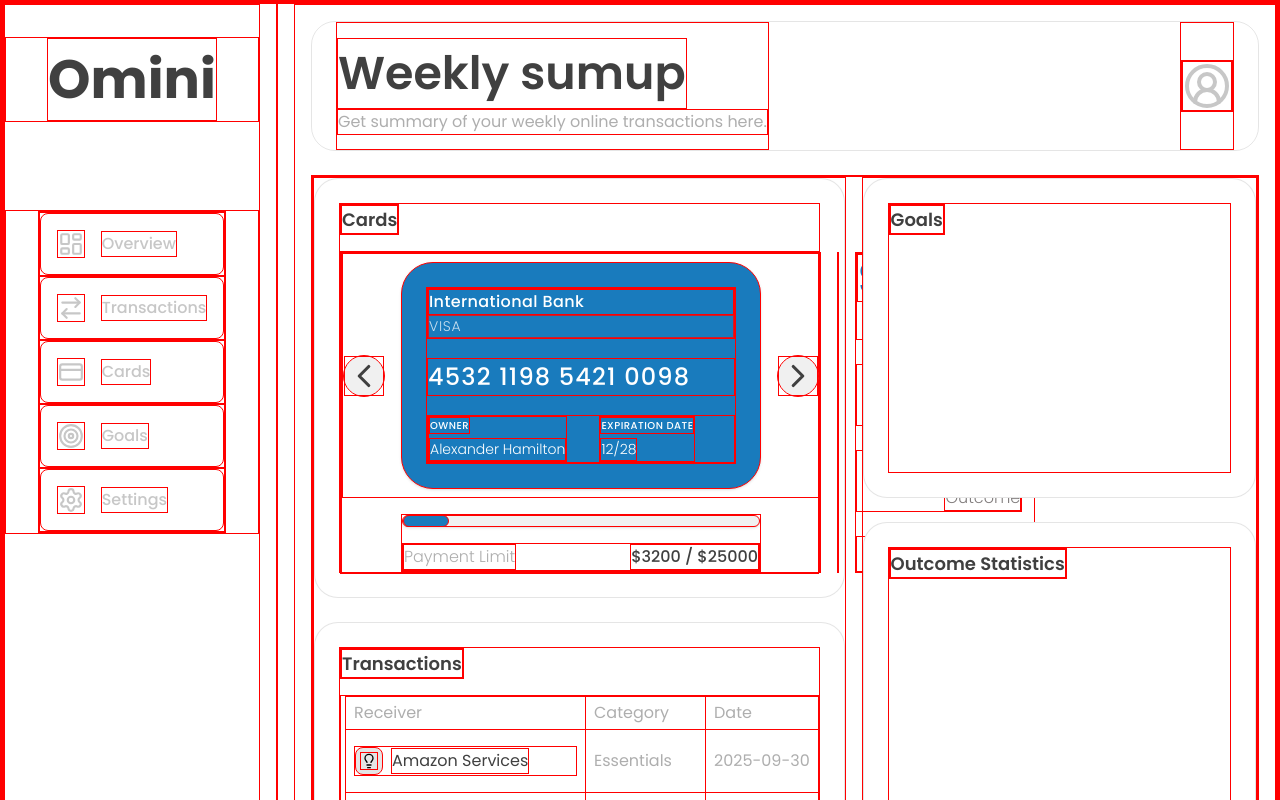
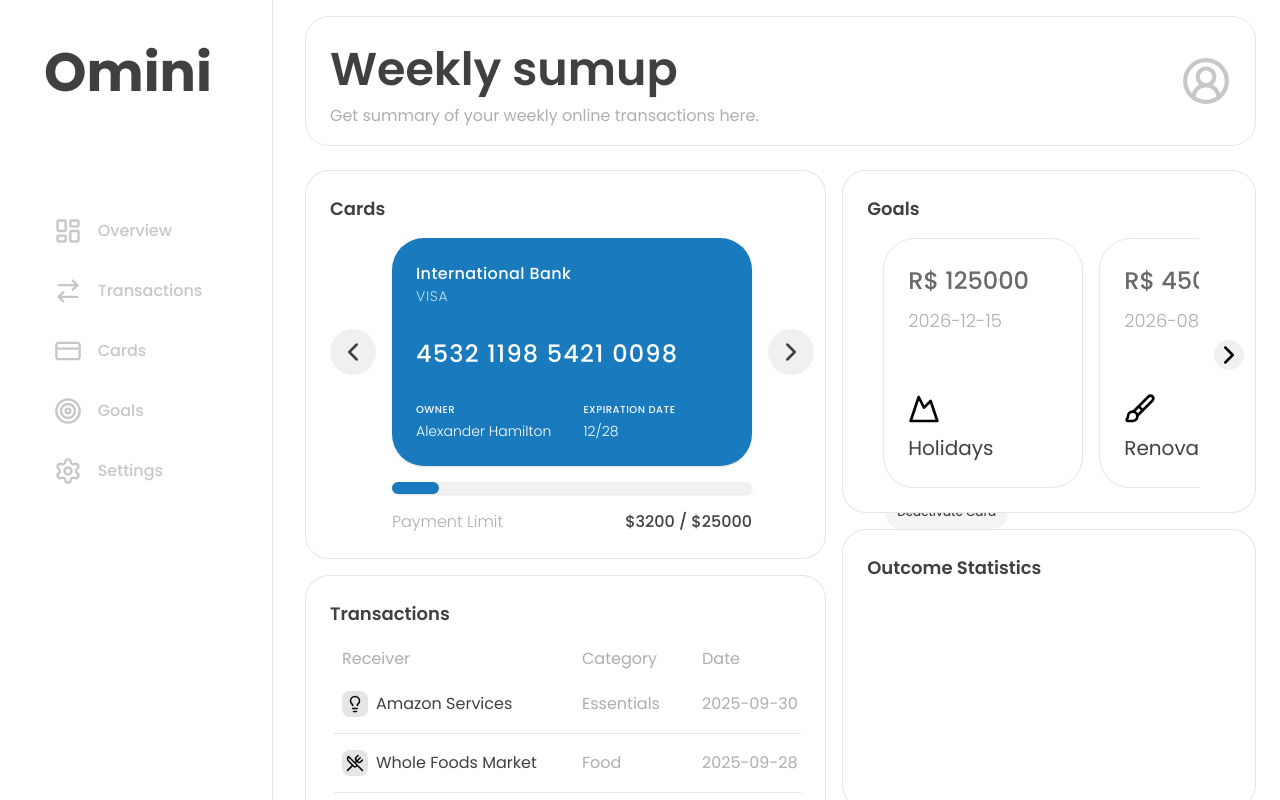
Before and after one commit to joaodearaujo/Omini, a React app in the folder frontend/: page / in a window 1280 px wide. Shown: the top 800 px of the page. Built offline with nearby package versions, Linux system fonts and the light colour scheme; the HTML template or start-up script is replaced by a standard one.

Commit message:
feat(Goals): create Goals component

```diff
--- a/frontend/src/App.tsx
+++ b/frontend/src/App.tsx
@@ -11,7 +11,7 @@ function App() {
 
       <div className="w-px h-full bg-black/10"/>
 
-      <div className="h-full flex-1 flex-col p-4 gap-6 flex bg-blue " >
+      <div className="h-full flex-1 flex-col p-4 pr-6 gap-6 flex bg-blue " >
         <Header/>
 
         <Outlet>
--- a/frontend/src/components/ui/Section/Section.tsx
+++ b/frontend/src/components/ui/Section/Section.tsx
@@ -1,7 +1,7 @@
 import type { SectionProps } from "./Section.type";
 
 const STYLE = {
-  root: 'w-full  min-h-[320px] max-h-[420px] flex flex-col justify-center items-center p-6 border-1 bg-white border-black/10 rounded-3xl',
+  root: 'w-full  min-h-[280px] max-h-[420px] flex flex-col justify-center items-center p-6 border-1 bg-white border-black/10 rounded-3xl',
   container: 'w-full h-full flex flex-col gap-4',
   title: 'font-semibold text-[18px] text-[#404040]'
 }
--- a/frontend/src/features/Cards/components/BalanceStatus.tsx
+++ b/frontend/src/features/Cards/components/BalanceStatus.tsx
@@ -5,7 +5,7 @@ import DisableButton from "./DisableButton"
 const BalanceItem = ({label, value, isMain, color} : BalanceItemsProps) => {
 
   return (
-      <div className="flex w-full flex-1 flex-col gap-2 items-end">
+      <div className="flex w-full flex-1 flex-col gap-1 items-end">
         <p className={`${color} leading-none  ${isMain ? 'text-[46px] font-semibold' : 'text-[24px] font-medium'}`}>${value ?? 0}</p>
         <p className={`text-[#807c7c] font-light ${isMain ? 'text-[18px] ' : 'text-[16px]'}`}>{label}</p>
       </div>
--- a/frontend/src/features/Cards/components/CardNavButton.tsx
+++ b/frontend/src/features/Cards/components/CardNavButton.tsx
@@ -2,7 +2,7 @@ import { ChevronRight, ChevronLeft } from 'lucide-react';
 import type { CardNavButtonProps } from '../Cards.type';
 
 const STYLE = {
-  button: 'flex items-center justify-center group bg-[#F0F0F0] rounded-full cursor-pointer transition-all duration-300 ease-in-out hover:scale-102 hover:-translate-y-1 hover:shadow-sm',
+  button: 'flex items-center min-w-4 min-h-4 justify-center group bg-[#F0F0F0] rounded-full p-2 cursor-pointer transition-all duration-300 ease-in-out hover:scale-102 hover:-translate-y-1 hover:shadow-sm',
 }
 
 const CardNavButton = ({ isRight = false, onClick }: CardNavButtonProps) =>{
@@ -12,7 +12,7 @@ const CardNavButton = ({ isRight = false, onClick }: CardNavButtonProps) =>{
   return (
     <button onClick={onClick} className={STYLE.button}>
       <SelectedIcon
-        size={40}
+        size={30}
         className="text-[#404040] transition-transform duration-300 group-hover:scale-102"
       />
     </button>
--- /dev/null
+++ b/frontend/src/features/Goals/Goals.tsx
@@ -0,0 +1,58 @@
+
+import type { GoalCardProps } from "./Goals.type"
+import type { GoalsProps } from "./Goals.type";
+import { Mountain, Brush, Gamepad2, HandCoins} from "lucide-react";
+import GoalGButtonNav from "./components/GoalGButtonNav";
+
+const STYLE = {
+    container: 'w-full h-full flex gap-4 overflow-x-auto overflow-hidden relative px-4',
+    goalCard: 'min-w-[200px] h-[250px] flex flex-1 flex-col p-6 rounded-4xl shadow-xs border-1 border-black/10 justify-between',
+}
+
+
+ const CATEGORY_GOALS: Record<string, React.ElementType> = {
+    Holidays: Mountain,
+    Renovation: Brush,
+    Gaming: Gamepad2,
+    Savings: HandCoins,
+};
+
+const GoalCard = ({value = 234, date ='10/12/30', label= 'label'}: GoalCardProps) => {
+
+    const Icon = CATEGORY_GOALS[label];
+
+    return (
+        <div className={STYLE.goalCard}>
+            <div className="w-full h-fit flex flex-col gap-2">
+                <p className="text-[24px] font-medium text-[#696969] truncate whitespace-nowrap">{`R$ ${value}`}</p>
+                <p className="text-[18px] text-[#AEAEAE] font-light">{date}</p>
+            </div>
+
+            <div className="flex flex-col w-full gap-2 ">
+                <Icon size={32}></Icon>
+                <p className="text-[20px] font-regular text-[#404040]">{label}</p>
+            </div>
+        </div>
+    )
+}
+
+const Goals = ({goals}: GoalsProps) => {
+  return (
+    <div className="flex items-center justify-center pr-8">
+        <GoalGButtonNav/>
+
+
+
+        <div className={STYLE.container}>
+            {goals.map((goal) => {
+
+                return (
+                    <GoalCard {...goal}/>
+                )
+            })}
+        </div>
+    </div>
+    )
+}
+
+export default Goals;
--- /dev/null
+++ b/frontend/src/features/Goals/components/GoalGButtonNav.tsx
@@ -0,0 +1,13 @@
+import {  ChevronRight } from "lucide-react";
+
+const GoalGButtonNav = () => {
+  const Icon = ChevronRight
+
+    return (
+        <button className="flex  w-fit h-fit items-center justify-center  rounded-full absolute bg-[#F0F0F0] cursor-pointer hover:scale-105 transition duration-300 ease-in-out z-10 top-85 right-9 scrollbar-none">
+            <Icon size={30} className="grou-hover:scale-101"/>
+        </button>
+    )
+}
+
+export default GoalGButtonNav;
--- a/frontend/src/features/Transactions/Transactions.tsx
+++ b/frontend/src/features/Transactions/Transactions.tsx
@@ -42,7 +42,7 @@ const MOCK_TRANSACTIONS: TransactionProps[] = [
 const Transactions = () => {
 
   return (
-    <div className=" max-h-[280px] overflow-x-auto overflow-scroll overflow-hidden px-1">
+    <div className=" max-h-[240px] overflow-x-auto overflow-scroll overflow-hidden px-1">
         <TransactionsTable transactions={MOCK_TRANSACTIONS}/>
     </div>
   )
--- a/frontend/src/features/Transactions/components/TransactionsTable.tsx
+++ b/frontend/src/features/Transactions/components/TransactionsTable.tsx
@@ -22,7 +22,7 @@ const HEADERS = [
 const TableData = ({data, style, className = 'text-start'}: TableDataProps & {className?: string}) => {
 
   return (
-      <td className={`px-2 py-4 font-[400] text-[#AEAEAE] align-middle whitespace-nowrap truncate ${className}`}
+      <td className={`px-2 py-3 font-[400] text-[#AEAEAE] align-middle whitespace-nowrap truncate ${className}`}
       style={style}>{data}</td>
   )
 }
--- a/frontend/src/pages/Overview/Overview.tsx
+++ b/frontend/src/pages/Overview/Overview.tsx
@@ -1,11 +1,55 @@
 import Card from "../../components/ui/Section/Section";
 import Cards from "../../features/Cards/Cards";
 import Transactions from "../../features/Transactions/Transactions";
+import Goals from "../../features/Goals/Goals";
+
+const MOCK_GOALS = [
+    {
+    value: 125000,
+    date: '2026-12-15',
+    label: 'Holidays'
+  },
+  {
+    value: 45000,
+    date: '2026-08-20',
+    label: 'Renovation'
+  },
+  {
+    value: 35000,
+    date: '2026-05-10',
+    label: 'Gaming'
+  },
+  {
+    value: 1000000,
+    date: '2030-01-01',
+    label: 'Savings'
+  },
+    {
+    value: 125000,
+    date: '2026-12-15',
+    label: 'Holidays'
+  },
+  {
+    value: 45000,
+    date: '2026-08-20',
+    label: 'Renovation'
+  },
+  {
+    value: 35000,
+    date: '2026-05-10',
+    label: 'Gaming'
+  },
+  {
+    value: 1000000,
+    date: '2030-01-01',
+    label: 'Savings'
+  },
+]
 
 const Overview = () => {
   return (
-    <div className="grid grid-cols-14 gap-4 flex-1 h-full">
-        <div className="col-span-8 flex flex-col flex-1 gap-6">
+    <div className="grid grid-cols-18 gap-4 flex-1 h-full">
+        <div className="col-span-10 flex flex-col flex-1 gap-4">
             <Card title="Cards">
                 <Cards/>
             </Card>
@@ -15,13 +59,12 @@ const Overview = () => {
             </Card>
         </div>
 
-        <div className="col-span-6 flex flex-col flex-1 gap-6">
+        <div className="col-span-8 flex flex-col flex-1 gap-4">
             <Card title="Goals">
-
+                <Goals goals={MOCK_GOALS} />
             </Card>
 
             <Card title="Outcome Statistics">
-
             </Card>
         </div>
     </div>
--- a/frontend/src/styles/index.css
+++ b/frontend/src/styles/index.css
@@ -5,7 +5,7 @@
 @layer base {
 
   * {
-    border: 1px solid red;
+    /* border: 1px solid red;   */
   }
 
   :root {
```
Also changed, not shown: frontend/src/features/Goals/Goals.type.tsx (added, +9 -0 lines).
